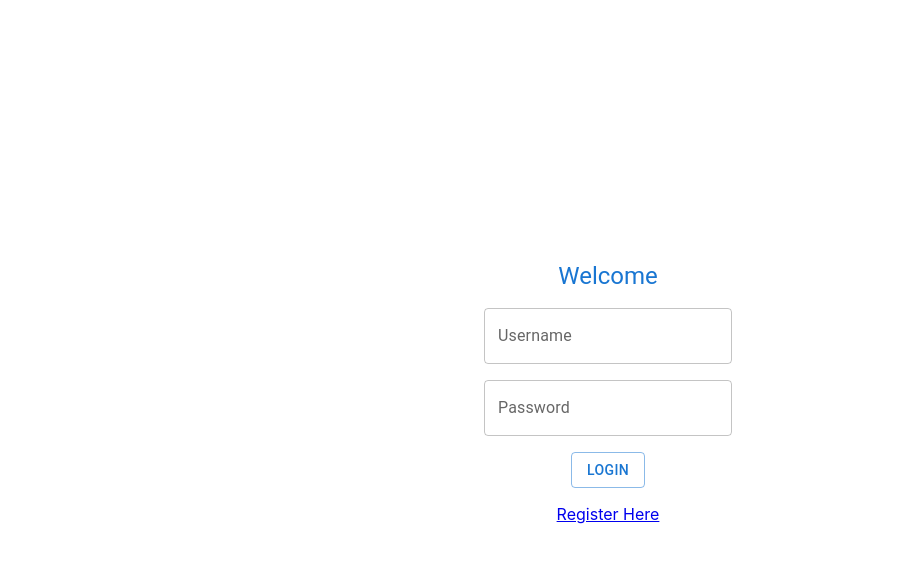
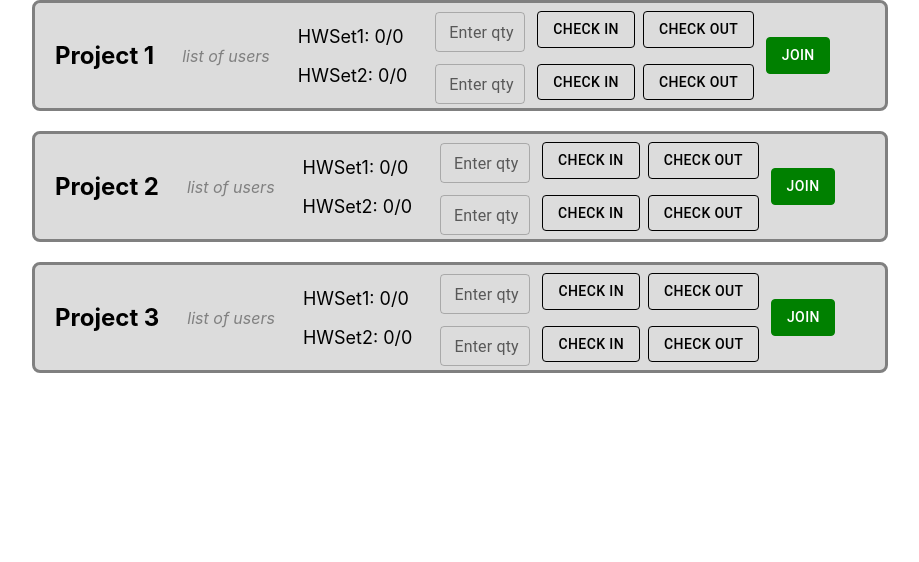
Before and after one commit to randyt281/ee461l, a React (Create React App) app: page /projects in a window 1280 px wide. Shown: the top 562 px of the page, without its empty margins (32-951 px from the left). Built offline with nearby package versions, Linux system fonts and the light colour scheme; no server answers.

Commit message:
Added join/leave and Check in/out

```diff
--- a/src/JoinButton.js
+++ b/src/JoinButton.js
@@ -1,7 +1,11 @@
 import React from "react";
 import { Button } from "@mui/material";
 import { useState } from "react";
-function JoinButton() {
+import httpClient from 'react-http-client';
+
+
+function JoinButton(props) {
+    const pid = props.projectId
 
     const joinStyle = {
         maxWidth:"60px",
@@ -21,12 +25,36 @@ function JoinButton() {
     }
 
     const [buttonText, setButtonText] = useState("Join");
-    const [styleState, setStyleState] = useState(true);
+    const [styleState, setStyleState] = useState(true); //true = join, false = leave
+
 
     const toggle = () => {
+        setStyleState(!styleState)
+        if(styleState) {
+            joinProject()
+        }
+        else {
+            leaveProject()
+        }
         setButtonText((state) => (state ==="Join" ? "Leave" : "Join"))
-        setStyleState(!styleState)
+
     };
+
+    const leaveProject = async () => {
+        console.log(pid)
+        const loc = `//localhost:5000/leave/${pid}`
+        const resp = await httpClient.post(loc)
+        console.log(resp)
+        alert("left project " + resp.projectId)
+    };
+    const joinProject = async () => {
+        const loc = `//localhost:5000/join/${pid}`
+        const resp = await httpClient.post(loc)
+        console.log(resp)
+        alert("joined project " + resp.projectId)
+    };
+
+
 
 
 
--- a/src/Project.js
+++ b/src/Project.js
@@ -15,12 +15,12 @@ import {Button} from "@mui/material";
 import JoinButton from "./JoinButton";
 import { useState } from "react";
 import { useEffect } from "react";
+import httpClient from 'react-http-client';
 
 function Project (props){
     const pName = props.projectName;
+    const pid = "as1234"; //testing for now
     const listUsers = props.listOfUsers;
-    const hw1 = props.hwSet1;
-    const hw2 = props.hwSet2;
 
     const buttonStyle = {
         borderColor:"black",
@@ -35,11 +35,17 @@ function Project (props){
     const [HWSet1Data, setHWSet1Data] = useState({"Capacity":"0", "Availability":"0"});
     const [HWSet2Data, setHWSet2Data] = useState({"Capacity":"0", "Availability":"0"});
 
+    const [check1, setCheck1] = useState(0)
+    const [check2, setCheck2] = useState(0)
+
+    const [joinState, setJoinState] = useState(true);
+
+
+
 
     useEffect(() => {
-        // Using fetch to fetch the api from
-        // flask server it will be redirected to proxy
-        fetch("/hardware").then((res) =>
+        //fetch initial data on refresh
+        fetch("//localhost:5000/hardware").then((res) =>
             res.json().then((data) => {
                 // Setting a data from api
                 setHWSet1Data({
@@ -54,6 +60,59 @@ function Project (props){
             })
         );
     }, []);
+
+    const checkIn = async (hw) => {
+        try {
+            try {
+
+                if(hw ===1) {
+                    const loc = `//localhost:5000/check-in/${pid}/${check1}`
+                    const resp = await httpClient.post(loc);
+                    console.log(resp)
+                    alert(resp.qty + " hardware was checked in")
+                }
+                else if (hw === 2) {
+                    const loc = `//localhost:5000/check-in/${pid}/${check2}`
+                    const resp = await httpClient.post(loc);
+                    console.log(resp)
+                    alert(resp.qty + " hardware was checked in")
+                }
+
+              }
+              catch(error) {
+              }
+        }
+        catch(error) {
+          alert("Invalid Quantity");
+        }
+
+      };
+      const checkOut = async (hw) => {
+        try {
+            try {
+
+                if(hw ===1) {
+                    const loc = `//localhost:5000/check-in/${pid}/${check1}`
+                    const resp = await httpClient.post(loc);
+                    console.log(resp)
+                    alert(resp.qty + " hardware was checked out")
+                }
+                else if (hw === 2) {
+                    const loc = `//localhost:5000/check-in/${pid}/${check2}`
+                    const resp = await httpClient.post(loc);
+                    console.log(resp)
+                    alert(resp.qty + " hardware was checked out")
+                }
+
+              }
+              catch(error) {
+              }
+        }
+        catch(error) {
+          alert("Invalid Quantity");
+        }
+
+      };
 
 
     return (
@@ -77,17 +136,17 @@ function Project (props){
                     <HWSet hwSet1={HWSet1Data} hwSet2={HWSet2Data}/>
                 </Grid>
                 <Grid item xs="auto">
-                    <TextField size="small" label="Enter qty" margin="dense" style={{width:"90px"}}/> <br/>
-                    <TextField size="small" label="Enter qty" margin="dense" style={{width:"90px"}}/>
+                    <TextField size="small" label="Enter qty" margin="dense" style={{width:"90px"}} onChange={(e) => setCheck1(e.target.value)}/> <br/>
+                    <TextField size="small" label="Enter qty" margin="dense" style={{width:"90px"}} onChange={(e) => setCheck2(e.target.value)}/>
                 </Grid>
                 <Grid item xs="auto">
-                    <Button variant='outlined' disableElevation  sx={buttonStyle}>Check In</Button>
-                    <Button variant='outlined' disableElevation  sx={buttonStyle}>Check Out</Button> <br/>
-                    <Button variant='outlined' disableElevation  sx={buttonStyle}>Check In</Button>
-                    <Button variant='outlined' disableElevation  sx={buttonStyle}>Check Out</Button>
+                    <Button variant='outlined' disableElevation  sx={buttonStyle} onClick={()=> checkIn(1)}>Check In</Button>
+                    <Button variant='outlined' disableElevation  sx={buttonStyle} onClick={()=> checkOut(1)}>Check Out</Button> <br/>
+                    <Button variant='outlined' disableElevation  sx={buttonStyle} onClick={()=> checkIn(2)}>Check In</Button>
+                    <Button variant='outlined' disableElevation  sx={buttonStyle} onClick={()=> checkOut(2)}>Check Out</Button>
                 </Grid>
                 <Grid item xs="auto">
-                    <JoinButton/>
+                    <JoinButton projectId={pid}/>
                 </Grid>
 
             </Grid>
--- a/src/Projects.js
+++ b/src/Projects.js
@@ -5,6 +5,7 @@ import './Project.css'
 import { useState, useEffect } from 'react';
 function Projects() {
 
+    /*
     const [projectData, setProjectData] = useState(null);
 
     useEffect(() => {
@@ -17,7 +18,7 @@ function Projects() {
             })
         );
     }, []);
-
+   */
 
 
     return (
--- a/src/index.js
+++ b/src/index.js
@@ -17,7 +17,7 @@ const root = ReactDOM.createRoot(document.getElementById('root'));
 root.render(
   <React.StrictMode>
 
-    <Login/>
+    <Projects/>
   </React.StrictMode>
 );
 
--- a/src/login.js
+++ b/src/login.js
@@ -27,8 +27,6 @@ function Login() {
     catch(error) {
       alert("Invalid Authorization");
     }
-
-
 
   };
 
```
Also changed, not shown: 2 other files (tests, documents, lock files or other folders).
